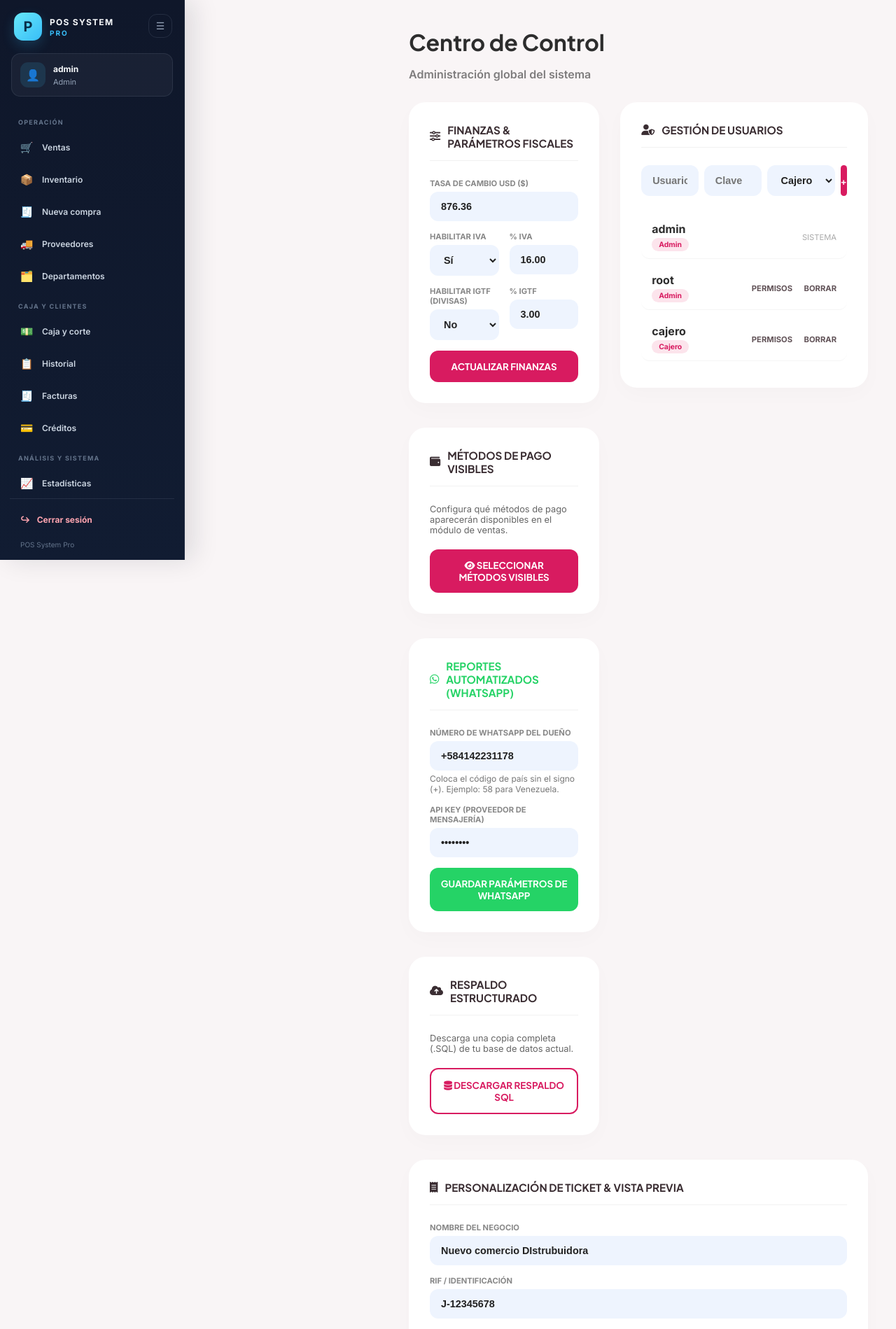
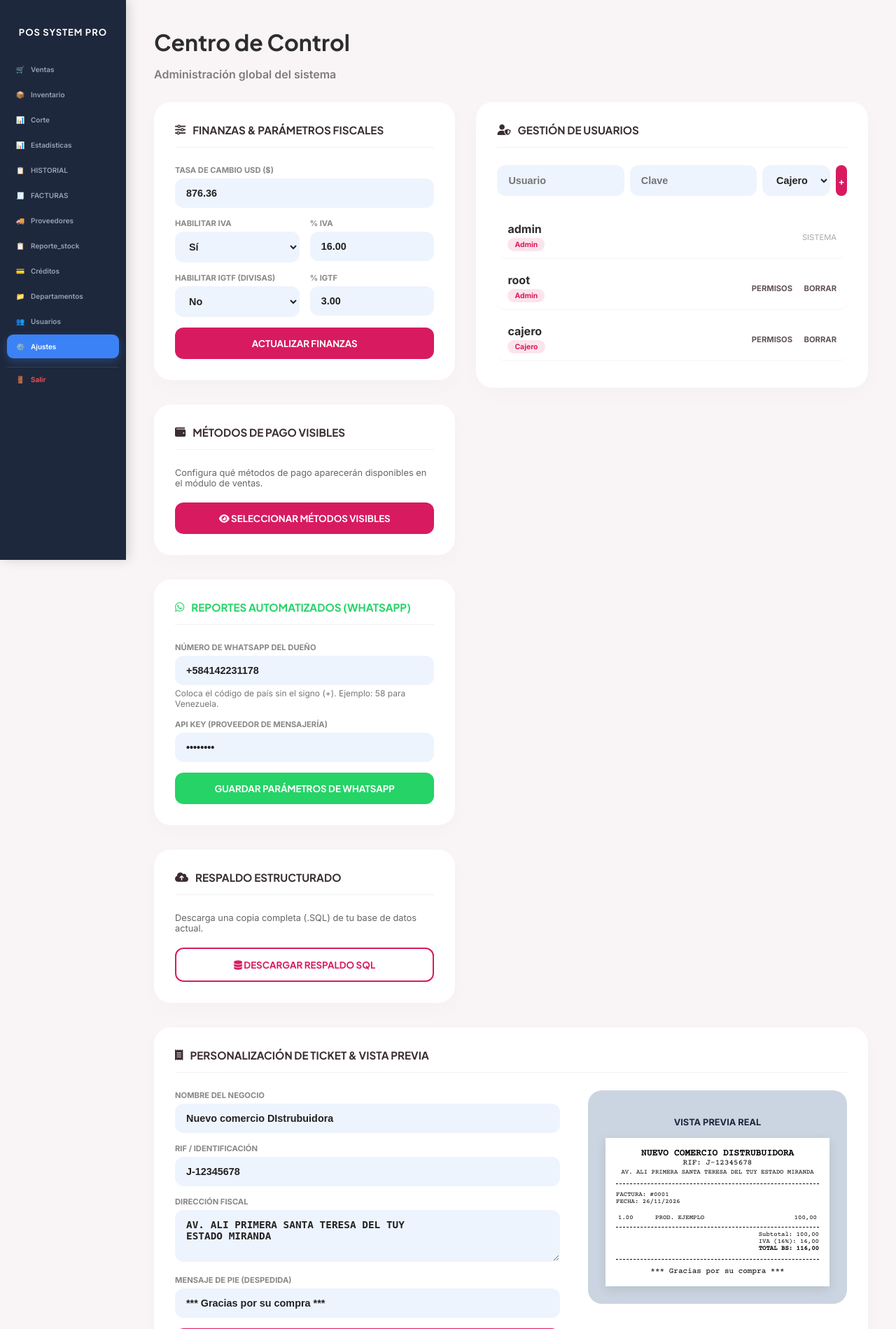
Before and after one commit to freedarwuin/POS-System-Pro, a PHP site: page /configuracion.php in a window 1280 px wide. Shown: the top 1899 px of the page at 70% size. Run offline with PHP 8.4, Linux system fonts and the light colour scheme; a user stored in the database is signed in; data comes from the database, SQL or seed files in the repository; some libraries are stand-ins or nearby versions.

Commit message:
Make shared sidebar match configuration layout on desktop and mobile

```diff
--- a/sidebar.css
+++ b/sidebar.css
@@ -1,9 +1,7 @@
-/* Navegación lateral compartida */
+/* Menú lateral compartido: apariencia equivalente al menú de configuracion.php. */
 :root {
-    --pos-sidebar-width: 264px;
-    --pos-sidebar-bg: #0f172a;
-    --pos-sidebar-muted: #94a3b8;
-    --pos-sidebar-accent: #38bdf8;
+    --pos-sidebar-width: 180px;
+    --pos-sidebar-bg: #1e283c;
 }
 
 .pos-sidebar,
@@ -18,12 +16,12 @@
     display: flex;
     flex-direction: column;
     width: var(--pos-sidebar-width);
-    padding: 18px 14px 14px;
+    height: 100vh;
+    padding: 38px 0 20px;
     overflow: hidden;
-    color: #e2e8f0;
-    background: linear-gradient(180deg, #0f172a 0%, #111c32 100%);
-    border-right: 1px solid rgba(148, 163, 184, .14);
-    box-shadow: 12px 0 35px rgba(15, 23, 42, .12);
+    color: #fff;
+    background: var(--pos-sidebar-bg);
+    box-shadow: 4px 0 15px rgba(0, 0, 0, .15);
     transform: translateX(-105%);
     transition: transform .24s ease;
 }
@@ -32,210 +30,85 @@
     transform: translateX(0);
 }
 
-.pos-sidebar__brand {
-    display: flex;
-    align-items: center;
-    justify-content: space-between;
-    min-height: 48px;
-    padding: 0 6px 16px;
-}
-
-.pos-sidebar__brand-link {
-    display: inline-flex;
-    align-items: center;
-    gap: 11px;
-    color: inherit;
-    text-decoration: none;
-}
-
-.pos-sidebar__brand-mark {
-    display: grid;
-    width: 40px;
-    height: 40px;
-    place-items: center;
-    border-radius: 13px;
-    color: #082f49;
-    background: linear-gradient(135deg, #67e8f9, #38bdf8);
-    font-size: 20px;
-    font-weight: 900;
-    box-shadow: 0 7px 18px rgba(56, 189, 248, .2);
-}
-
-.pos-sidebar__brand-copy {
-    display: flex;
-    flex-direction: column;
-    gap: 2px;
-    letter-spacing: .08em;
-}
-
-.pos-sidebar__brand-copy strong {
-    font-size: 12px;
-    color: #f8fafc;
-}
-
-.pos-sidebar__brand-copy small {
-    color: var(--pos-sidebar-accent);
-    font-size: 10px;
+.pos-sidebar__title {
+    margin: 0 0 28px;
+    color: #fff;
+    font-family: 'Plus Jakarta Sans', 'Inter', sans-serif;
+    font-size: 13px;
     font-weight: 800;
-    letter-spacing: .2em;
-}
-
-.pos-sidebar__close {
-    display: none;
-    border: 0;
-    color: #cbd5e1;
-    background: transparent;
-    font-size: 26px;
-    cursor: pointer;
-}
-
-.pos-sidebar__user {
-    display: flex;
-    align-items: center;
-    gap: 11px;
-    margin: 2px 2px 18px;
-    padding: 12px;
-    border: 1px solid rgba(148, 163, 184, .14);
-    border-radius: 13px;
-    background: rgba(255, 255, 255, .045);
-}
-
-.pos-sidebar__avatar {
-    display: grid;
-    flex: 0 0 36px;
-    width: 36px;
-    height: 36px;
-    place-items: center;
-    border-radius: 11px;
-    background: rgba(56, 189, 248, .13);
-}
-
-.pos-sidebar__user-copy {
-    display: flex;
-    min-width: 0;
-    flex-direction: column;
-    gap: 4px;
-}
-
-.pos-sidebar__user-copy strong {
-    overflow: hidden;
-    color: #f8fafc;
-    font-size: 12px;
-    text-overflow: ellipsis;
-    white-space: nowrap;
-}
-
-.pos-sidebar__user-copy small {
-    color: var(--pos-sidebar-muted);
-    font-size: 11px;
+    letter-spacing: 1px;
+    text-align: center;
 }
 
 .pos-sidebar__nav {
     display: flex;
     flex: 1;
     flex-direction: column;
-    gap: 4px;
+    gap: 2px;
     overflow-y: auto;
-    padding: 0 2px 12px;
-    scrollbar-color: #334155 transparent;
+    padding: 0 10px 12px;
     scrollbar-width: thin;
-}
-
-.pos-sidebar__section-label {
-    margin: 13px 10px 5px;
-    color: #64748b;
-    font-size: 9px;
-    font-weight: 800;
-    letter-spacing: .14em;
+    scrollbar-color: #475569 transparent;
 }
 
 .pos-sidebar__link {
     display: flex;
     align-items: center;
-    gap: 12px;
-    min-height: 42px;
-    padding: 9px 11px;
-    border: 1px solid transparent;
-    border-radius: 10px;
-    color: #cbd5e1;
-    font-size: 12px;
+    gap: 8px;
+    min-height: 34px;
+    padding: 8px 12px;
+    border: 0;
+    border-radius: 9px;
+    color: #94a3b8;
+    font-family: 'Inter', sans-serif;
+    font-size: 10px;
     font-weight: 600;
     text-decoration: none;
-    transition: color .16s ease, background .16s ease, border-color .16s ease, transform .16s ease;
+    transition: background .2s ease, color .2s ease;
 }
 
 .pos-sidebar__link:hover {
     color: #fff;
-    background: rgba(148, 163, 184, .1);
-    transform: translateX(2px);
+    background: rgba(255, 255, 255, .06);
 }
 
 .pos-sidebar__link.is-active {
-    color: #e0f2fe;
-    border-color: rgba(56, 189, 248, .2);
-    background: linear-gradient(90deg, rgba(14, 165, 233, .2), rgba(14, 165, 233, .07));
-    box-shadow: inset 3px 0 #38bdf8;
+    color: #fff;
+    background: #3b82f6;
+    box-shadow: 0 4px 12px rgba(59, 130, 246, .3);
 }
 
 .pos-sidebar__icon {
     display: inline-grid;
-    width: 20px;
-    flex: 0 0 20px;
+    width: 14px;
+    flex: 0 0 14px;
     place-items: center;
-    font-size: 15px;
-}
-
-.pos-sidebar__footer {
-    display: flex;
-    flex-direction: column;
-    gap: 12px;
-    padding: 12px 5px 2px;
-    border-top: 1px solid rgba(148, 163, 184, .14);
+    font-size: 10px;
 }
 
 .pos-sidebar__logout {
-    display: flex;
-    align-items: center;
-    gap: 10px;
-    padding: 10px;
-    border-radius: 9px;
-    color: #fda4af;
-    font-size: 12px;
-    font-weight: 700;
-    text-decoration: none;
-}
-
-.pos-sidebar__logout:hover {
-    background: rgba(244, 63, 94, .1);
-}
-
-.pos-sidebar__footer > small {
-    padding-left: 10px;
-    color: #64748b;
-    font-size: 10px;
+    margin-top: 10px;
+    border-top: 1px solid rgba(255, 255, 255, .1);
+    border-radius: 0;
+    color: #ff5252;
 }
 
 .pos-sidebar__toggle {
     position: fixed;
-    top: 14px;
-    left: 14px;
+    top: 12px;
+    left: 12px;
     z-index: 12002;
-    display: grid;
+    display: none;
     width: 42px;
     height: 42px;
     place-items: center;
     border: 1px solid rgba(148, 163, 184, .25);
-    border-radius: 12px;
+    border-radius: 10px;
     color: #e2e8f0;
-    background: #0f172a;
+    background: #1e283c;
     box-shadow: 0 8px 22px rgba(15, 23, 42, .22);
     cursor: pointer;
     font-size: 18px;
-}
-
-.pos-sidebar__toggle:hover {
-    color: #fff;
-    background: #1e293b;
 }
 
 .pos-sidebar__backdrop[hidden] {
@@ -247,42 +120,29 @@
     inset: 0;
     z-index: 11999;
     background: rgba(2, 6, 23, .56);
-    backdrop-filter: blur(2px);
-}
-
-body.pos-sidebar-layout {
-    margin-left: var(--pos-sidebar-width) !important;
-    transition: margin-left .24s ease;
 }
 
 @media (min-width: 901px) {
-    body.pos-sidebar-layout .pos-sidebar__toggle {
-        left: calc(var(--pos-sidebar-width) - 52px);
-        top: 20px;
-        width: 34px;
-        height: 34px;
-        border-color: rgba(148, 163, 184, .16);
-        color: #94a3b8;
-        background: transparent;
-        box-shadow: none;
-        font-size: 14px;
+    body.pos-sidebar-layout {
+        margin-left: var(--pos-sidebar-width) !important;
+        transition: margin-left .24s ease;
     }
 
-    body.pos-sidebar-layout .pos-sidebar__toggle:hover {
-        color: #fff;
-        background: rgba(148, 163, 184, .1);
+    /* Configuración ya reservaba espacio para su antigua barra lateral. */
+    body.pos-sidebar-layout .main-content {
+        margin-left: 0 !important;
     }
 }
 
 @media (max-width: 900px) {
     .pos-sidebar {
         width: min(var(--pos-sidebar-width), calc(100vw - 48px));
-        padding-top: max(18px, env(safe-area-inset-top));
+        padding-top: max(24px, env(safe-area-inset-top));
         padding-bottom: max(14px, env(safe-area-inset-bottom));
     }
 
-    .pos-sidebar__close {
-        display: block;
+    .pos-sidebar__toggle {
+        display: grid;
     }
 
     body.pos-sidebar-mobile-open {
@@ -292,7 +152,6 @@ body.pos-sidebar-layout {
 
 @media (prefers-reduced-motion: reduce) {
     .pos-sidebar,
-    .pos-sidebar__link,
     body.pos-sidebar-layout {
         transition: none;
     }
--- a/sidebar.php
+++ b/sidebar.php
@@ -1,12 +1,9 @@
 <?php
 /**
- * Barra lateral compartida del POS.
- * Resalta automáticamente la página activa y se adapta a pantallas pequeñas.
+ * Navegación lateral compartida del POS.
+ * Mantiene un aspecto uniforme en todos los módulos que incluyen este archivo.
  */
 $current_page = basename($_SERVER['PHP_SELF'] ?? '');
-$sidebar_overlay = $current_page === 'ventas.php';
-$sidebar_usuario = $_SESSION['usuario'] ?? 'Usuario';
-$sidebar_rol = $_SESSION['rol'] ?? '';
 
 function pos_sidebar_link(string $current_page, array $pages, string $href, string $icon, string $label): void {
     $active = in_array($current_page, $pages, true);
@@ -28,55 +25,25 @@ function pos_sidebar_link(string $current_page, array $pages, string $href, stri
 </button>
 <div class="pos-sidebar__backdrop" id="pos-sidebar-backdrop" hidden></div>
 
-<aside class="pos-sidebar<?= $sidebar_overlay ? ' pos-sidebar--overlay' : '' ?>" id="pos-sidebar"
-       aria-label="Navegación principal" data-overlay="<?= $sidebar_overlay ? 'true' : 'false' ?>">
-    <div class="pos-sidebar__brand">
-        <a href="inventario.php" class="pos-sidebar__brand-link" aria-label="POS System Pro, inicio">
-            <span class="pos-sidebar__brand-mark" aria-hidden="true">P</span>
-            <span class="pos-sidebar__brand-copy">
-                <strong>POS SYSTEM</strong>
-                <small>PRO</small>
-            </span>
-        </a>
-        <button class="pos-sidebar__close" type="button" aria-label="Cerrar menú" id="pos-sidebar-close">×</button>
-    </div>
-
-    <div class="pos-sidebar__user">
-        <span class="pos-sidebar__avatar" aria-hidden="true">👤</span>
-        <span class="pos-sidebar__user-copy">
-            <strong><?= htmlspecialchars((string)$sidebar_usuario, ENT_QUOTES, 'UTF-8') ?></strong>
-            <small><?= htmlspecialchars((string)$sidebar_rol, ENT_QUOTES, 'UTF-8') ?></small>
-        </span>
-    </div>
-
+<aside class="pos-sidebar" id="pos-sidebar" aria-label="Navegación principal">
+    <h2 class="pos-sidebar__title">POS SYSTEM PRO</h2>
     <nav class="pos-sidebar__nav">
-        <span class="pos-sidebar__section-label">OPERACIÓN</span>
         <?php pos_sidebar_link($current_page, ['ventas.php'], 'ventas.php', '🛒', 'Ventas'); ?>
         <?php pos_sidebar_link($current_page, ['inventario.php'], 'inventario.php', '📦', 'Inventario'); ?>
-        <?php pos_sidebar_link($current_page, ['nueva_compra.php'], 'nueva_compra.php', '🧾', 'Nueva compra'); ?>
+        <?php pos_sidebar_link($current_page, ['corte.php'], 'corte.php', '📊', 'Corte'); ?>
+        <?php pos_sidebar_link($current_page, ['estadisticas.php'], 'estadisticas.php', '📊', 'Estadísticas'); ?>
+        <?php pos_sidebar_link($current_page, ['historial.php'], 'historial.php', '📋', 'HISTORIAL'); ?>
+        <?php pos_sidebar_link($current_page, ['historial_facturas.php', 'facturas.php'], 'historial_facturas.php', '🧾', 'FACTURAS'); ?>
         <?php pos_sidebar_link($current_page, ['proveedores.php'], 'proveedores.php', '🚚', 'Proveedores'); ?>
-        <?php pos_sidebar_link($current_page, ['mercancia_departamentos.php'], 'mercancia_departamentos.php', '🗂️', 'Departamentos'); ?>
-
-        <span class="pos-sidebar__section-label">CAJA Y CLIENTES</span>
-        <?php pos_sidebar_link($current_page, ['corte.php'], 'corte.php', '💵', 'Caja y corte'); ?>
-        <?php pos_sidebar_link($current_page, ['historial.php'], 'historial.php', '📋', 'Historial'); ?>
-        <?php pos_sidebar_link($current_page, ['historial_facturas.php', 'facturas.php'], 'historial_facturas.php', '🧾', 'Facturas'); ?>
+        <?php pos_sidebar_link($current_page, ['modulo_reporte_stock.php', 'reporte_inventario.php'], 'modulo_reporte_stock.php', '📋', 'Reporte_stock'); ?>
         <?php pos_sidebar_link($current_page, ['creditos.php'], 'creditos.php', '💳', 'Créditos'); ?>
-
-        <span class="pos-sidebar__section-label">ANÁLISIS Y SISTEMA</span>
-        <?php pos_sidebar_link($current_page, ['estadisticas.php'], 'estadisticas.php', '📈', 'Estadísticas'); ?>
-        <?php pos_sidebar_link($current_page, ['reporte_ventas.php'], 'reporte_ventas.php', '📊', 'Reporte de ventas'); ?>
-        <?php pos_sidebar_link($current_page, ['modulo_reporte_stock.php', 'reporte_inventario.php'], 'modulo_reporte_stock.php', '📦', 'Reporte de stock'); ?>
+        <?php pos_sidebar_link($current_page, ['mercancia_departamentos.php'], 'mercancia_departamentos.php', '📁', 'Departamentos'); ?>
         <?php pos_sidebar_link($current_page, ['gestion_usuarios.php'], 'gestion_usuarios.php', '👥', 'Usuarios'); ?>
-        <?php pos_sidebar_link($current_page, ['configuracion.php'], 'configuracion.php', '⚙️', 'Configuración'); ?>
+        <?php pos_sidebar_link($current_page, ['configuracion.php'], 'configuracion.php', '⚙️', 'Ajustes'); ?>
+        <a href="logout.php" class="pos-sidebar__link pos-sidebar__logout">
+            <span class="pos-sidebar__icon" aria-hidden="true">🚪</span><span>Salir</span>
+        </a>
     </nav>
-
-    <div class="pos-sidebar__footer">
-        <a href="logout.php" class="pos-sidebar__logout">
-            <span aria-hidden="true">↪</span> Cerrar sesión
-        </a>
-        <small>POS System Pro</small>
-    </div>
 </aside>
 
 <script>
@@ -88,8 +55,7 @@ function pos_sidebar_link(string $current_page, array $pages, string $href, stri
     if (!sidebar || !toggle || !backdrop) return;
 
     const mobileQuery = window.matchMedia('(max-width: 900px)');
-    const overlayPage = sidebar.dataset.overlay === 'true';
-    let isOpen = !mobileQuery.matches && !overlayPage;
+    let isOpen = !mobileQuery.matches;
 
     function setOpen(open) {
         isOpen = open;
@@ -97,7 +63,7 @@ function pos_sidebar_link(string $current_page, array $pages, string $href, stri
         toggle.setAttribute('aria-expanded', String(open));
         toggle.setAttribute('aria-label', open ? 'Cerrar menú de navegación' : 'Abrir menú de navegación');
         backdrop.hidden = !open || !mobileQuery.matches;
-        document.body.classList.toggle('pos-sidebar-layout', open && !mobileQuery.matches && !overlayPage);
+        document.body.classList.toggle('pos-sidebar-layout', open && !mobileQuery.matches);
         document.body.classList.toggle('pos-sidebar-mobile-open', open && mobileQuery.matches);
     }
 
@@ -105,12 +71,12 @@ function pos_sidebar_link(string $current_page, array $pages, string $href, stri
     close?.addEventListener('click', () => setOpen(false));
     backdrop.addEventListener('click', () => setOpen(false));
     document.addEventListener('keydown', event => {
-        if (event.key === 'Escape' && isOpen) {
+        if (event.key === 'Escape' && isOpen && mobileQuery.matches) {
             setOpen(false);
             toggle.focus();
         }
     });
-    mobileQuery.addEventListener('change', () => setOpen(!mobileQuery.matches && !overlayPage));
+    mobileQuery.addEventListener('change', () => setOpen(!mobileQuery.matches));
     setOpen(isOpen);
 })();
 </script>
```
